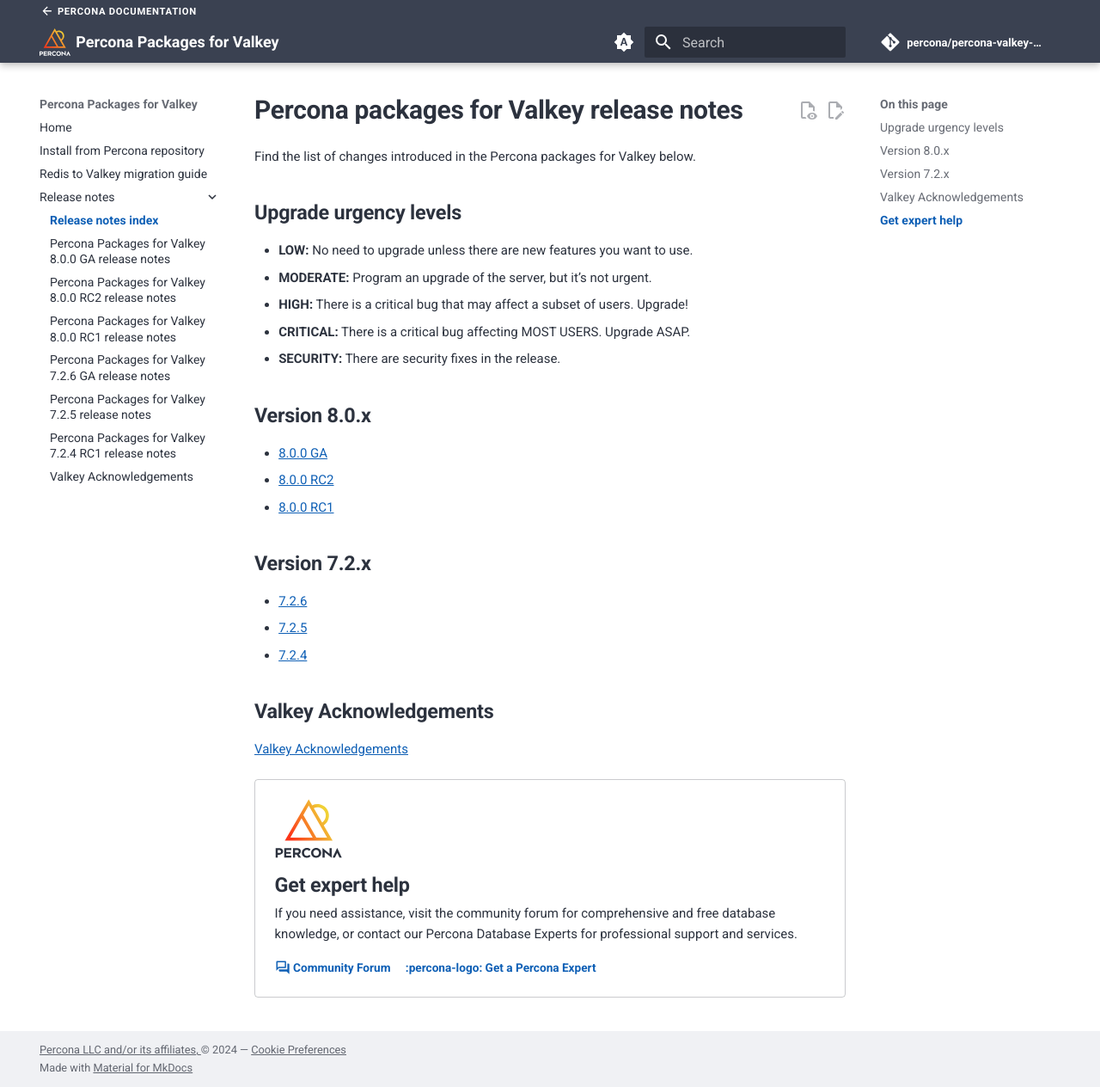
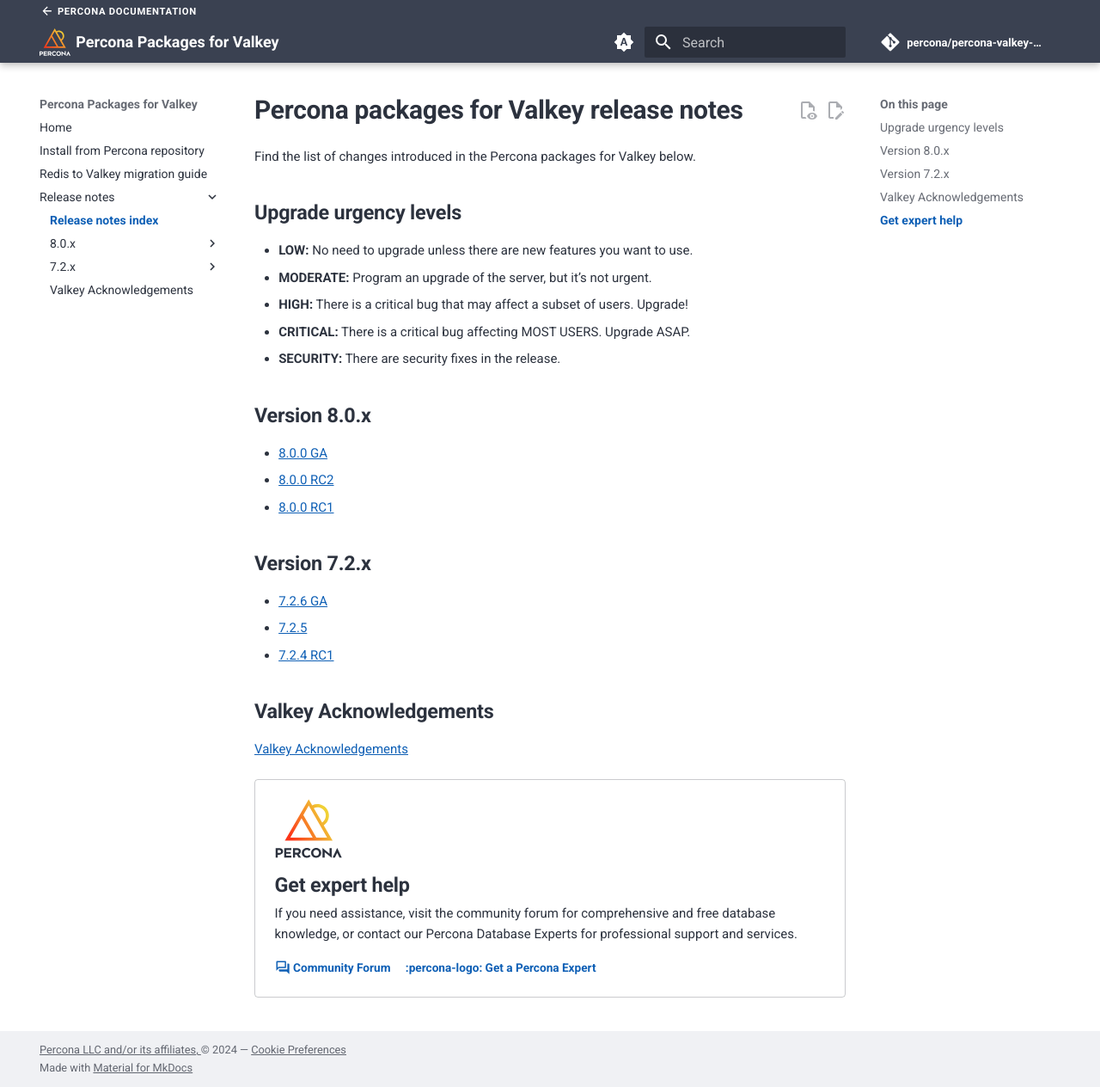
Before and after one commit to percona/percona-valkey-doc, an MkDocs documentation site: the page built from docs/release-notes/release-notes.md, in a window 1280 px wide and 1264 px high. Shown: the whole window at 86% size. Built offline with MkDocs 1.6.1 and Material for MkDocs 9.7.7, drawn with Linux system fonts in a browser that asks for light colours; nearby versions of some CDN libraries; some web fonts are replaced; comment, search, counter and statistics services are not loaded; part of the change alters nothing that is shown.

Commit message:
TOC rework

```diff
--- a/docs/release-notes/7.2.6.md
+++ b/docs/release-notes/7.2.6.md
@@ -50,4 +50,4 @@ compiled for Redis. For other users, it primarily fixes uncommon bugs.
 * Update redis-check-rdb types to replace stream-v2 with stream-v3
   (Redis#12969)
 
---8<-- “pr-links.md”
+--8<-- "pr-links.md"
--- a/docs/release-notes/release-notes.md
+++ b/docs/release-notes/release-notes.md
@@ -12,9 +12,9 @@ Find the list of changes introduced in the Percona packages for Valkey below.
 
 ## Version 7.2.x
 
-* [7.2.6](7.2.6.md)
+* [7.2.6 GA](7.2.6.md)
 * [7.2.5](7.2.5.md)
-* [7.2.4](7.2.4.md)
+* [7.2.4 RC1](7.2.4.md)
 
 ## Valkey Acknowledgements
 
--- a/mkdocs.yml
+++ b/mkdocs.yml
@@ -168,10 +168,12 @@ nav:
   - 'Redis to Valkey migration guide': 'migration.md'
   - Release notes:
     - "Release notes index": release-notes/release-notes.md
-    - release-notes/8.0.md
-    - release-notes/8.0-rc2.md
-    - release-notes/8.0-rc1.md
-    - release-notes/7.2.6.md
-    - release-notes/7.2.5.md
-    - release-notes/7.2.4.md
+    - 8.0.x:
+      - "8.0.0 GA": release-notes/8.0.md
+      - "8.0.0 RC2": release-notes/8.0-rc2.md
+      - "8.0.0 RC1": release-notes/8.0-rc1.md
+    - 7.2.x:
+      - "7.2.6 GA": release-notes/7.2.6.md
+      - "7.2.5": release-notes/7.2.5.md
+      - "7.2.4 RC1": release-notes/7.2.4.md
     - release-notes/acknowledgements.md
```
